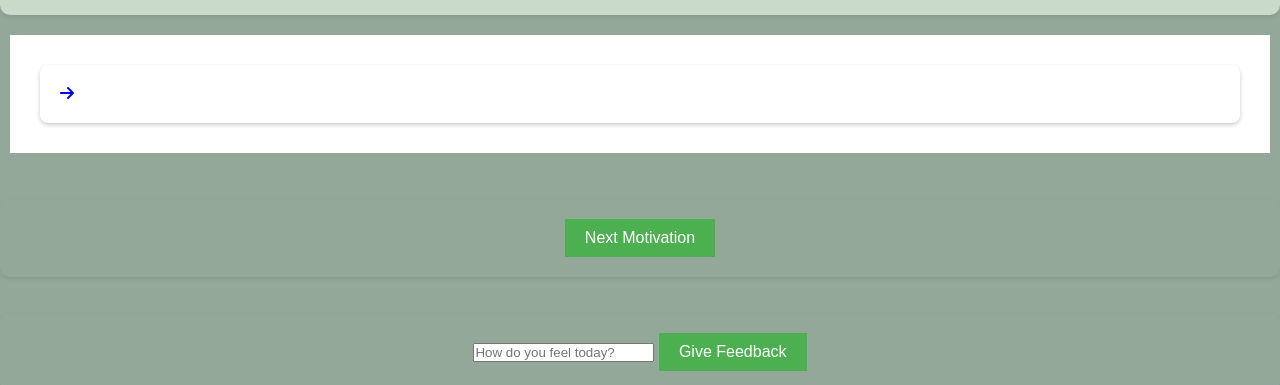
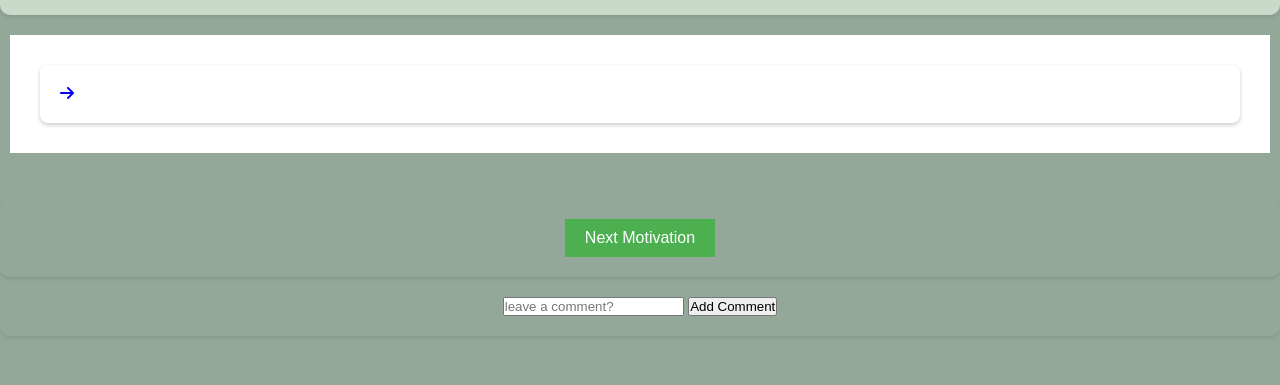
Before and after one commit to sheilabett/veh-project, a plain HTML site: page index.html in a window 1280 px wide. Shown: the part 96-481 px from the top of the page. Drawn offline with Linux system fonts and the light colour scheme; no server answers.

Commit message:
add comment

```diff
--- a/index.html
+++ b/index.html
@@ -25,6 +25,11 @@
             <input type="submit" class="btn-submit-add" value="Next Motivation" />
 
         </form>
+        <form id ="comment">
+            <input type="text" class="add-comment" placeholder="leave a comment?" />
+            <input type="submit" class="btn-comment-add" value="Add Comment" />
+
+        </form>
         <br>
         <br>
         <form id ="newfriend">
@@ -32,12 +37,14 @@
             <input type="submit" class="btn-submit-add" value="Give Feedback" />
 
         </form>
-        <nav>
+        <br>
+
+        <!-- <nav>
             <img src="./images/background.jpg" class="logo">
             <ul>
                 <li> <a href = "#">Get Motivated</a></li>
                 <li> <a href = "#">Mindset</a></li>
 
-        </nav>
+        </nav> -->
     </body>
 </html>
--- a/style.css
+++ b/style.css
@@ -81,3 +81,9 @@
         border-radius: 10px;
         box-shadow: 0 2px 4px rgba(0, 0, 0, 0.1);
     }
+    #comment {
+        text-align: center; /* Center the form content horizontally */
+        padding: 20px;
+        border-radius: 10px;
+        box-shadow: 0 2px 4px rgba(0, 0, 0, 0.1);
+    }
```
Also changed, not shown: db.json (added, +8 -0 lines).
